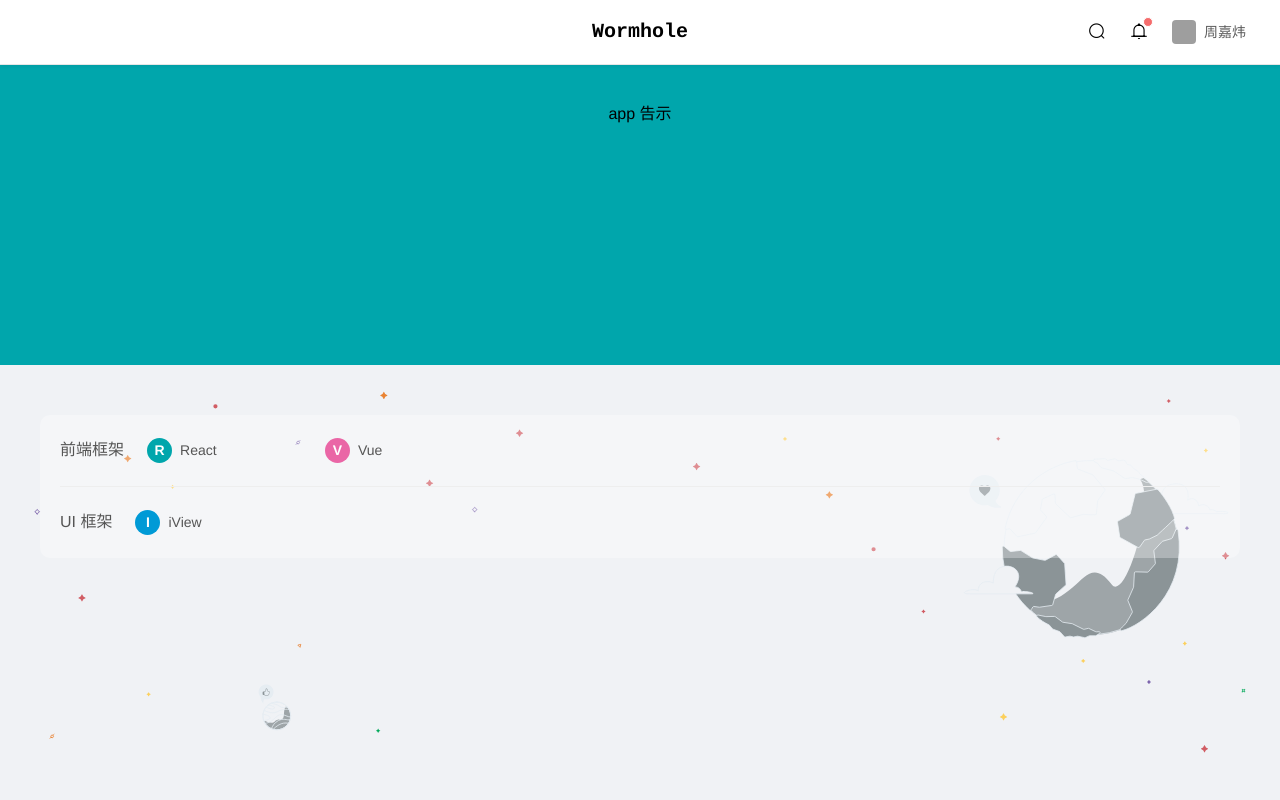
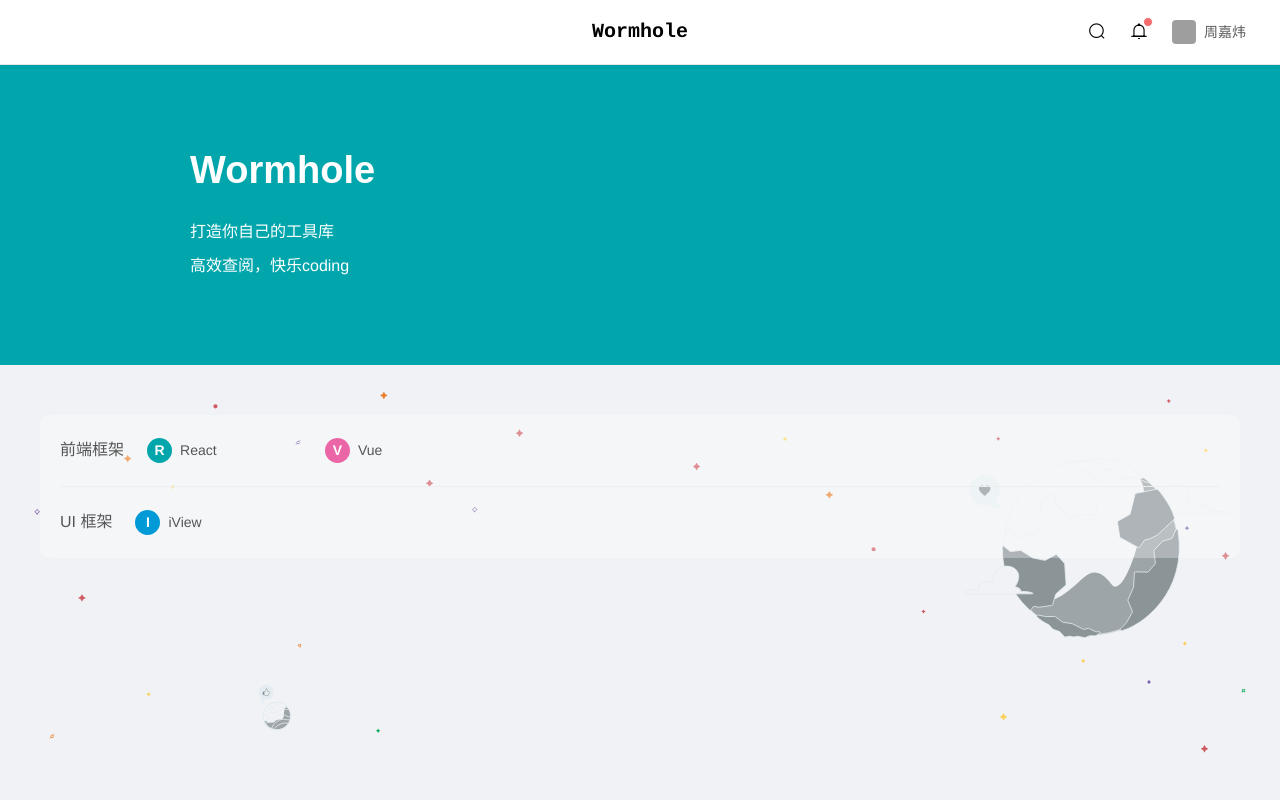
Before and after one commit to f2e-tools/Wormhole, a Vue app: page /#/ in a window 1280 px wide. Shown: the top 800 px of the page. Built offline with nearby package versions, Linux system fonts and the light colour scheme; no server answers; grey boxes are pictures that could not be loaded.

Commit message:
feat: AppNotice slogan

```diff
--- a/src/layouts/HeaderAsideLayout/components/AppNotice.vue
+++ b/src/layouts/HeaderAsideLayout/components/AppNotice.vue
@@ -1,5 +1,16 @@
 <template>
-  <div class="app-notice">app 告示</div>
+  <div class="app-notice">
+    <div class="notice__content">
+      <div class="notice__content--left">
+        <h1>Wormhole</h1>
+        <p>打造你自己的工具库</p>
+        <p>高效查阅，快乐coding</p>
+      </div>
+      <div class="notice__content--right">
+
+      </div>
+    </div>
+  </div>
 </template>
 <script>
 export default {
@@ -8,11 +19,37 @@ export default {
 </script>
 <style lang="scss" scoped>
 .app-notice {
-  padding: 5vh 30vw;
+  padding: 3vh;
   width: 100%;
   height: 300px;
   text-align: center;
   background-color: #00a6ac;
   box-sizing: border-box;
 }
+.notice__content {
+  display: flex;
+  margin: 0 auto;
+  max-width: 1000px;
+  width: 100%;
+  height: 100%;
+  // background-color: rebeccapurple;
+  &--left,
+  &--right {
+    width: 50%;
+    height: 100%;
+  }
+  &--left {
+    padding: 0 50px;
+    color: #fff;
+    h1 {
+      margin: 60px 0 30px;
+      text-align: left;
+      font-size: 38px;
+      font-family: "Arial", "Microsoft YaHei", "黑体", "宋体", sans-serif;
+    }
+    p {
+      text-align: left;
+    }
+  }
+}
 </style>
```
